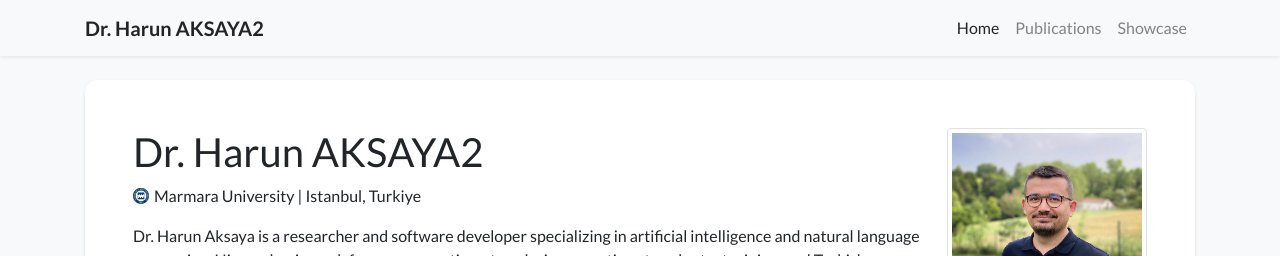
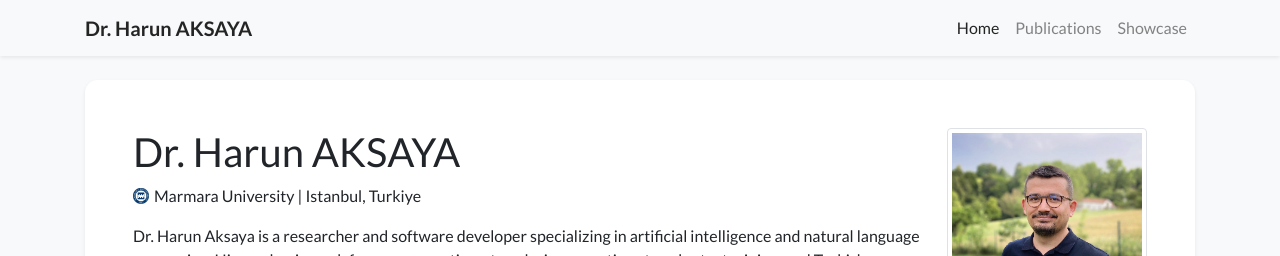
Before and after one commit to harunaksaya/harunaksaya.github.io, a Jekyll site: the page built from index.html, in a window 1280 px wide and 1035 px high. Shown: the top 256 px of the window. Built offline with Jekyll 4.4.1, drawn with Linux system fonts in a browser that asks for light colours; nearby versions of some CDN libraries; a style sheet for code colours, icons or effects is not loaded.

Commit message:
Deploy site

```diff
--- a/_data/profile.yml
+++ b/_data/profile.yml
@@ -1,6 +1,6 @@
-primary_name: "Dr. Harun AKSAYA2"
+primary_name: "Dr. Harun AKSAYA"
 secondary_name: ""
-navbar_name: "Dr. Harun AKSAYA2"
+navbar_name: "Dr. Harun AKSAYA"
 
 positions:
 - logo: /assets/images/badges/marmara_logo.png  # Logo is optional
```
